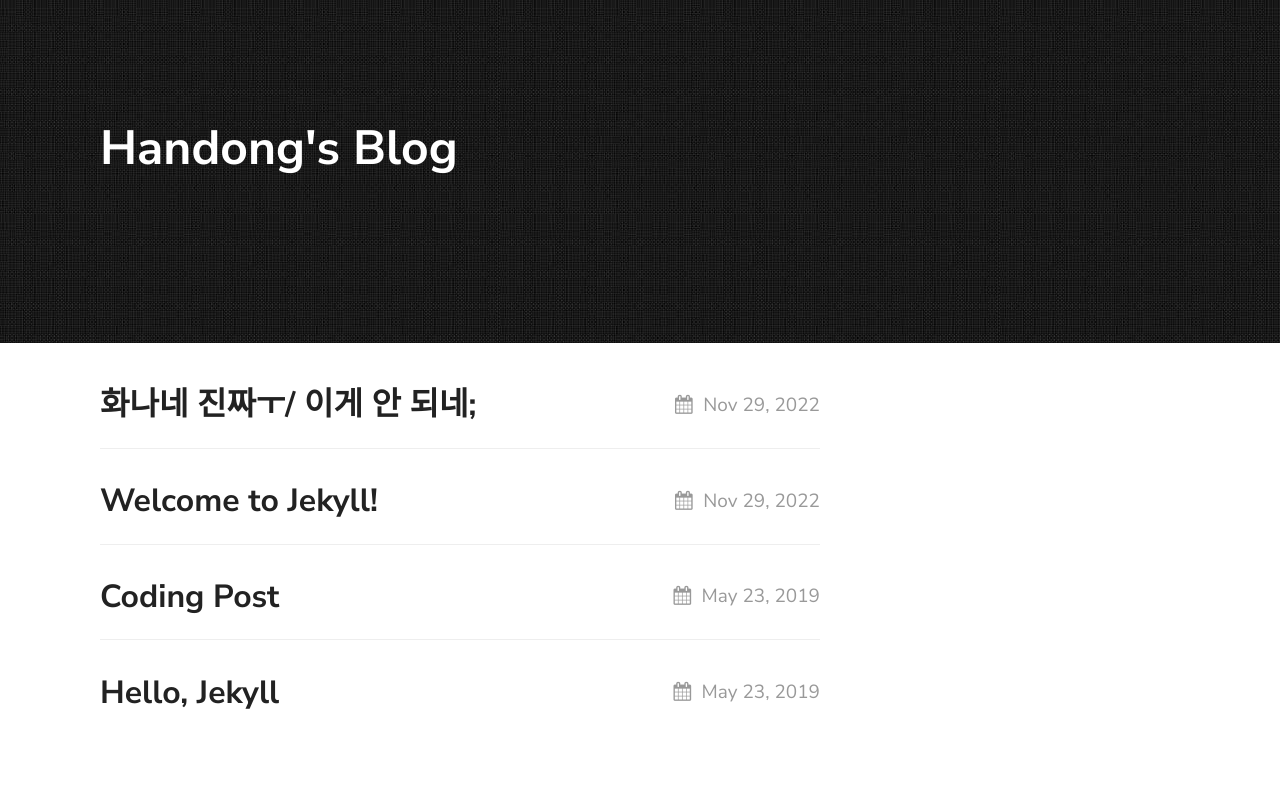
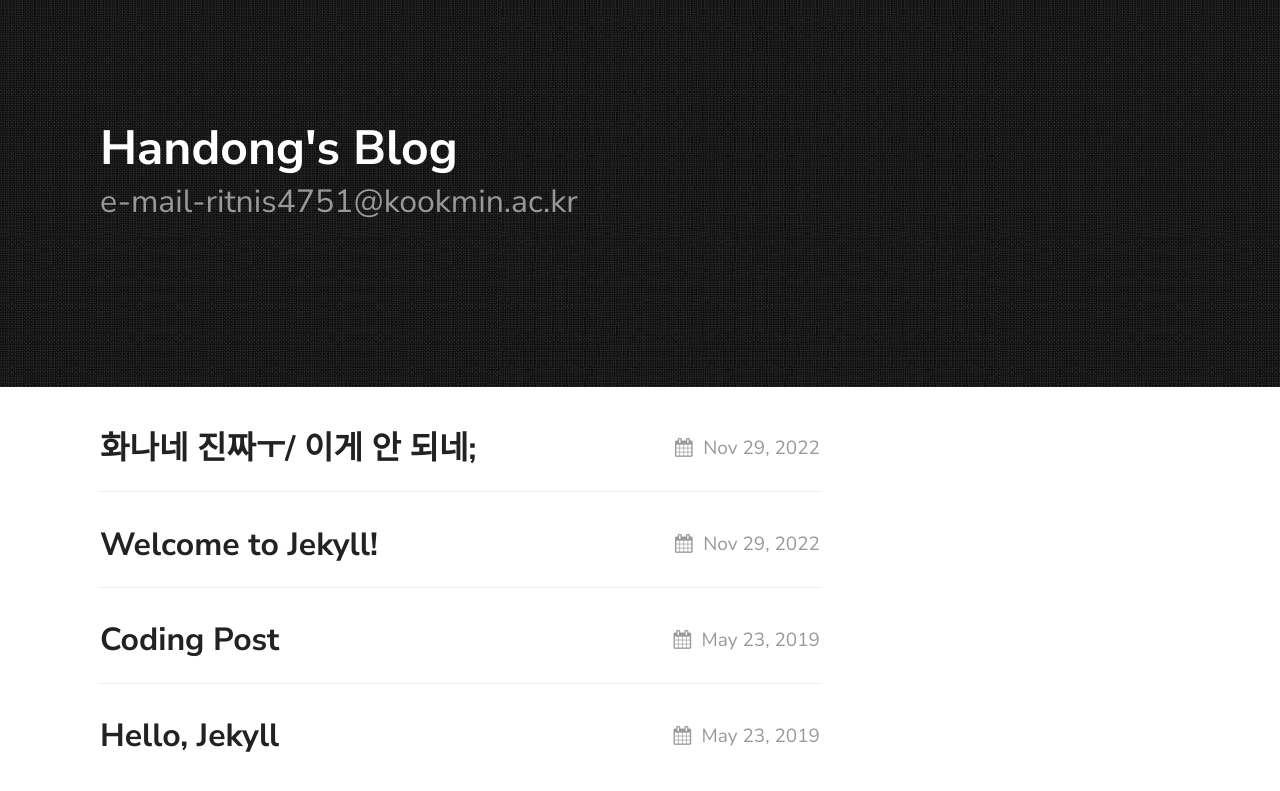
Before and after one commit to ritnis4751/ritnis4751.github.io, a Jekyll site: the page built from index.md, in a window 1280 px wide. Shown: the top 791 px of the page. Built offline with Jekyll 4.4.1, drawn with Linux system fonts in a browser that asks for light colours.

Commit message:
Update _config.yml

```diff
--- a/_config.yml
+++ b/_config.yml
@@ -20,7 +20,7 @@
 texture:
   style: [black]
   title: Handong's Blog
-  email: ritnis4751@kookmin.ac.kr
+  tagline: e-mail-ritnis4751@kookmin.ac.kr
   description: >- # this means to ignore newlines until "baseurl:"
     Write an awesome description for your new site here. You can edit this
     line in _config.yml. It will appear in your document head meta (for
```
